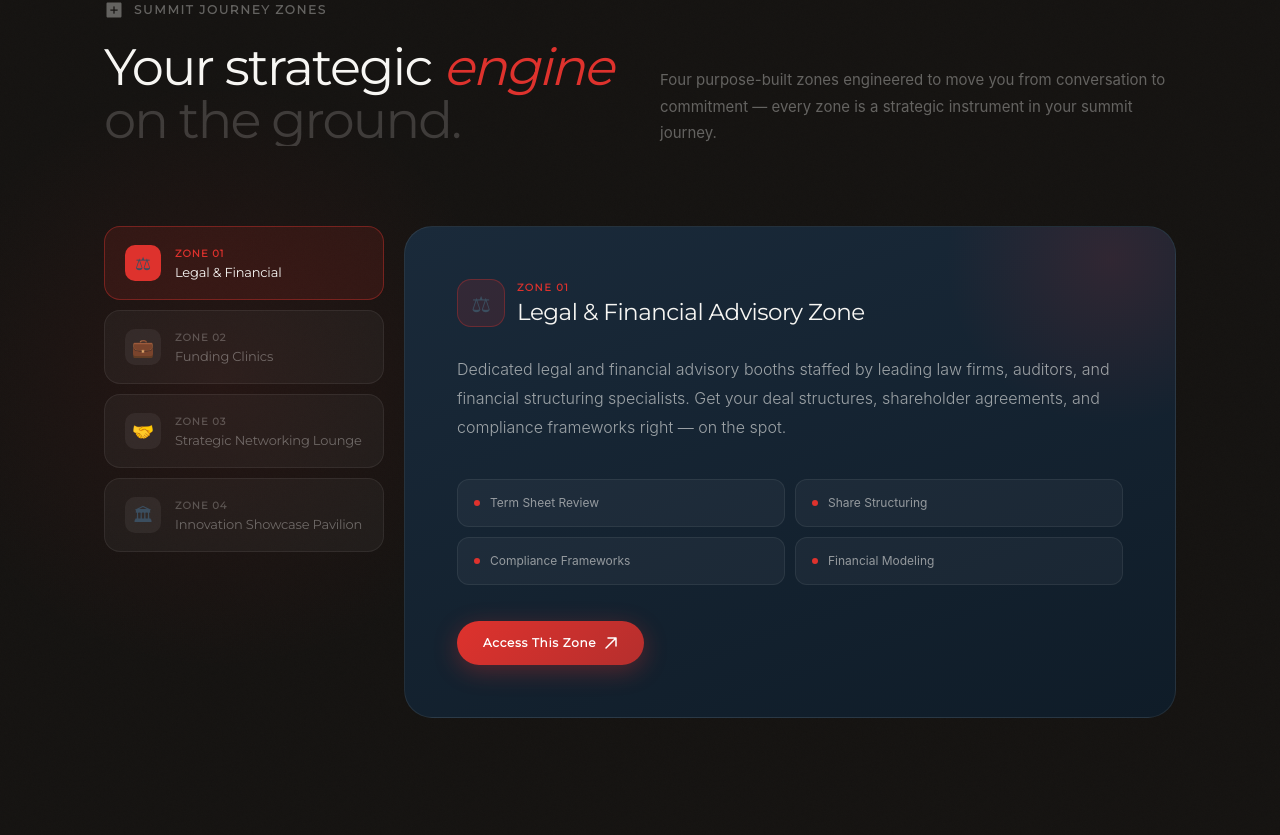
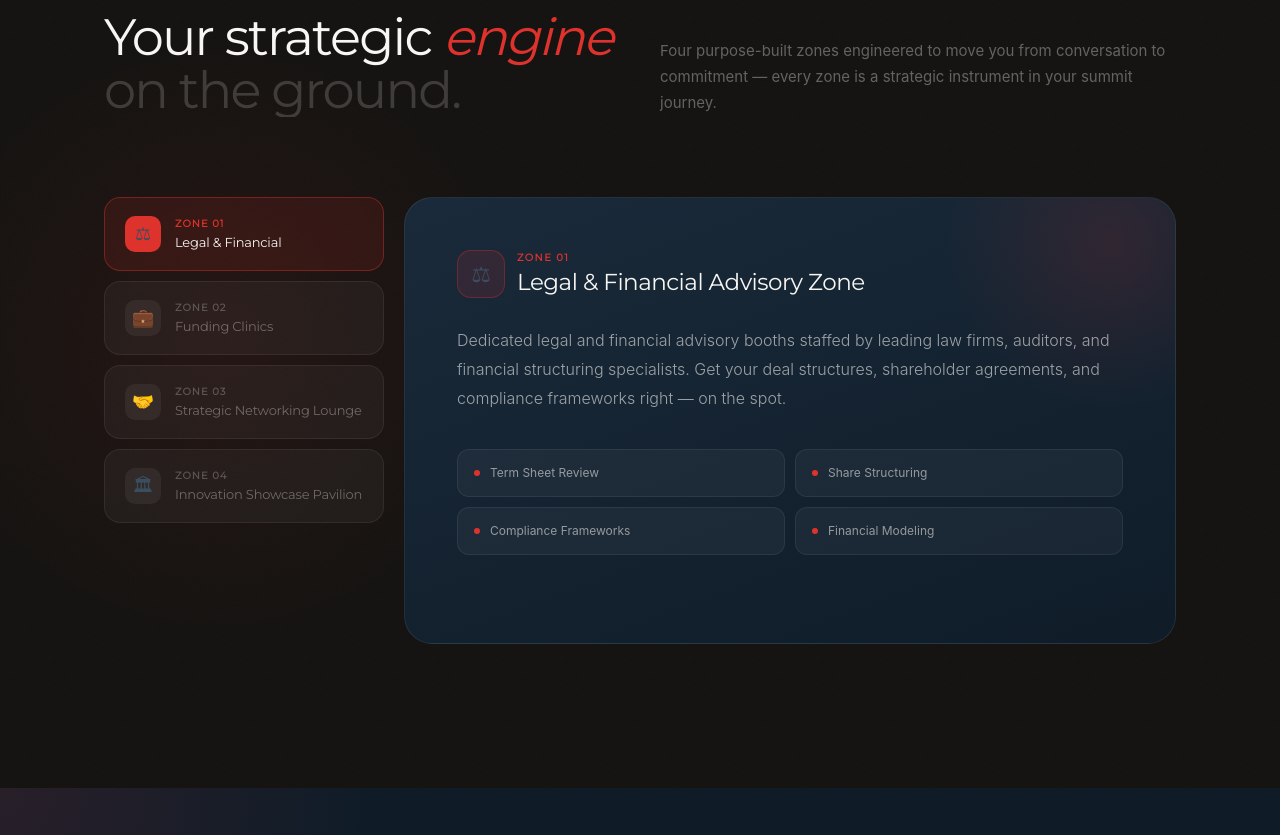
Before and after one commit to brandfocal/empowaentrepreneurs, a React (Vite) app: page /programme in a window 1280 px wide. Shown: the part 4425-5260 px from the top of the page. Built offline with nearby package versions, Linux system fonts and the light colour scheme.

Commit message:
fix: Update Programme page routing, interactions, and CTAs

```diff
--- a/src/components/generated/ProgrammePage.tsx
+++ b/src/components/generated/ProgrammePage.tsx
@@ -826,7 +826,7 @@ const ProgrammeHero = () => {
         gap: '12px',
         flexWrap: 'wrap'
       }}>
-          <motion.a href="#"  whileHover={{
+          <motion.a href="#stages"  whileHover={{
           scale: 1.04,
           boxShadow: '0 16px 52px rgba(222,50,45,0.72), 0 4px 16px rgba(222,50,45,0.4)'
         }} whileTap={{
@@ -971,7 +971,7 @@ const StagesSection = () => {
   });
   const [hoveredId, setHoveredId] = useState<string | null>(null);
   const isMobile = useIsMobile();
-  return <section ref={sectionRef} style={{
+  return <section id="stages" ref={sectionRef} style={{
     background: '#0f1c28',
     paddingTop: isMobile ? '96px' : '144px',
     paddingBottom: isMobile ? '80px' : '120px',
@@ -1067,8 +1067,7 @@ const StagesSection = () => {
           borderRadius: '20px',
           overflow: 'hidden',
           position: 'relative',
-          minHeight: isMobile ? '280px' : '560px',
-          cursor: 'pointer'
+          minHeight: isMobile ? '280px' : '560px'
         }}>
               <img src={stage.imageSrc} alt={stage.imageAlt} style={{
             position: 'absolute',
@@ -1472,7 +1471,8 @@ const ExperienceBlock = ({
           padding: '6px 14px'
         }}>{tag}</span>)}
         </div>
-        <motion.a href="#"  whileHover={{
+        {idx === 1 && (
+        <motion.a href="/summit"  whileHover={{
         scale: 1.04
       }} whileTap={{
         scale: 0.97
@@ -1493,6 +1493,7 @@ const ExperienceBlock = ({
       }}>
           <span>Reserve Your Seat</span><ArrowIconDark />
         </motion.a>
+        )}
       </motion.div>
     </div>;
 };
@@ -1657,7 +1658,7 @@ const ZonesSection = () => {
           gap: '10px',
           flexWrap: isMobile ? 'wrap' : 'nowrap'
         }}>
-            {ZONES.map((zone, i) => <motion.button key={zone.id} initial="hidden" animate={inView ? 'visible' : 'hidden'} variants={slideFromLeft} custom={i * 0.1}  style={{
+            {ZONES.map((zone, i) => <motion.button key={zone.id} onClick={() => setActiveZone(zone.id)} initial="hidden" animate={inView ? 'visible' : 'hidden'} variants={slideFromLeft} custom={i * 0.1}  style={{
             all: 'unset',
             cursor: 'pointer',
             display: 'flex',
@@ -1843,27 +1844,6 @@ const ZonesSection = () => {
                   }}>{service}</span>
                     </div>)}
                 </div>
-                <motion.a href="#"  whileHover={{
-                scale: 1.04
-              }} whileTap={{
-                scale: 0.97
-              }} style={{
-                display: 'inline-flex',
-                alignItems: 'center',
-                gap: '8px',
-                background: `linear-gradient(135deg, ${activeZoneData.accent}, ${activeZoneData.accent}cc)`,
-                borderRadius: '44px',
-                padding: '13px 26px',
-                fontSize: '12px',
-                letterSpacing: '0.06em',
-                color: '#fff',
-                textDecoration: 'none',
-                fontFamily: 'Montserrat, sans-serif',
-                fontWeight: 600,
-                boxShadow: `0 6px 24px ${activeZoneData.accent}55`
-              }}>
-                  <span>Access This Zone</span><ArrowIconDark />
-                </motion.a>
               </div>
             </motion.div>
           </AnimatePresence>
```
